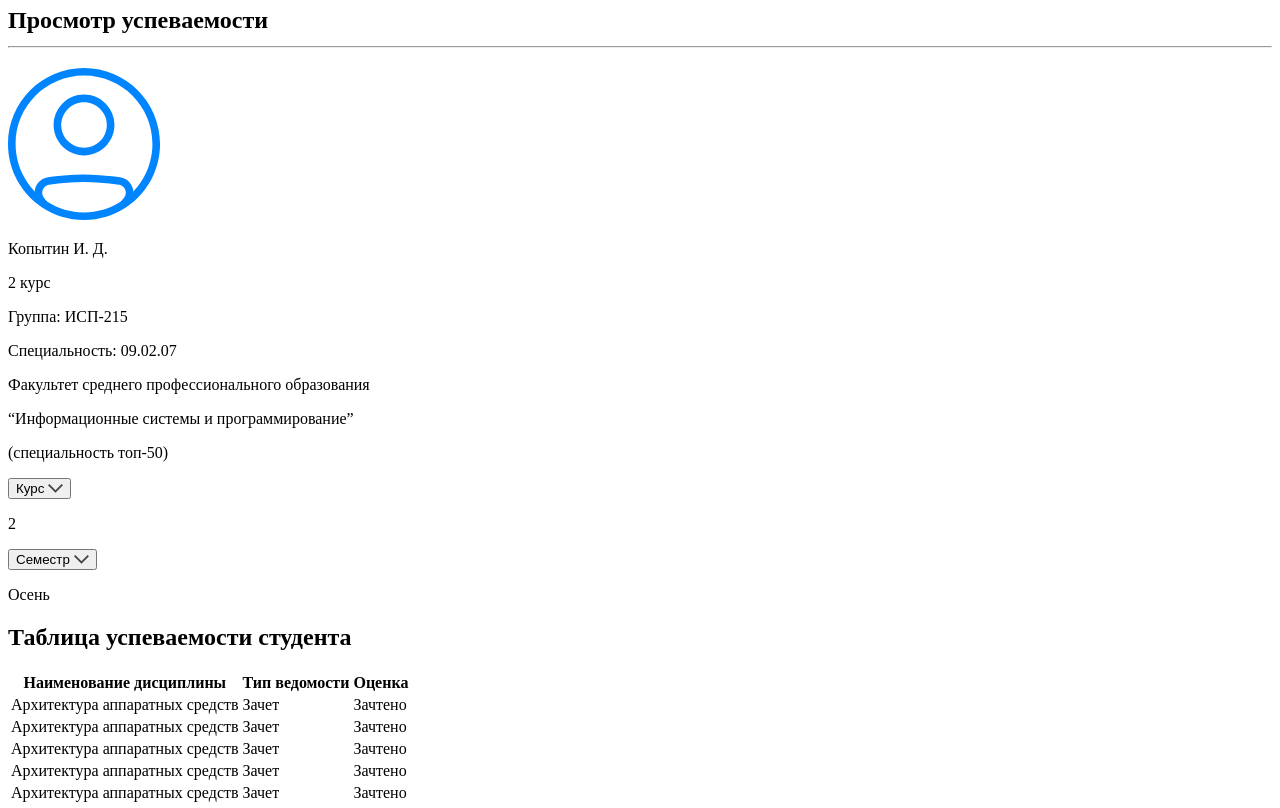
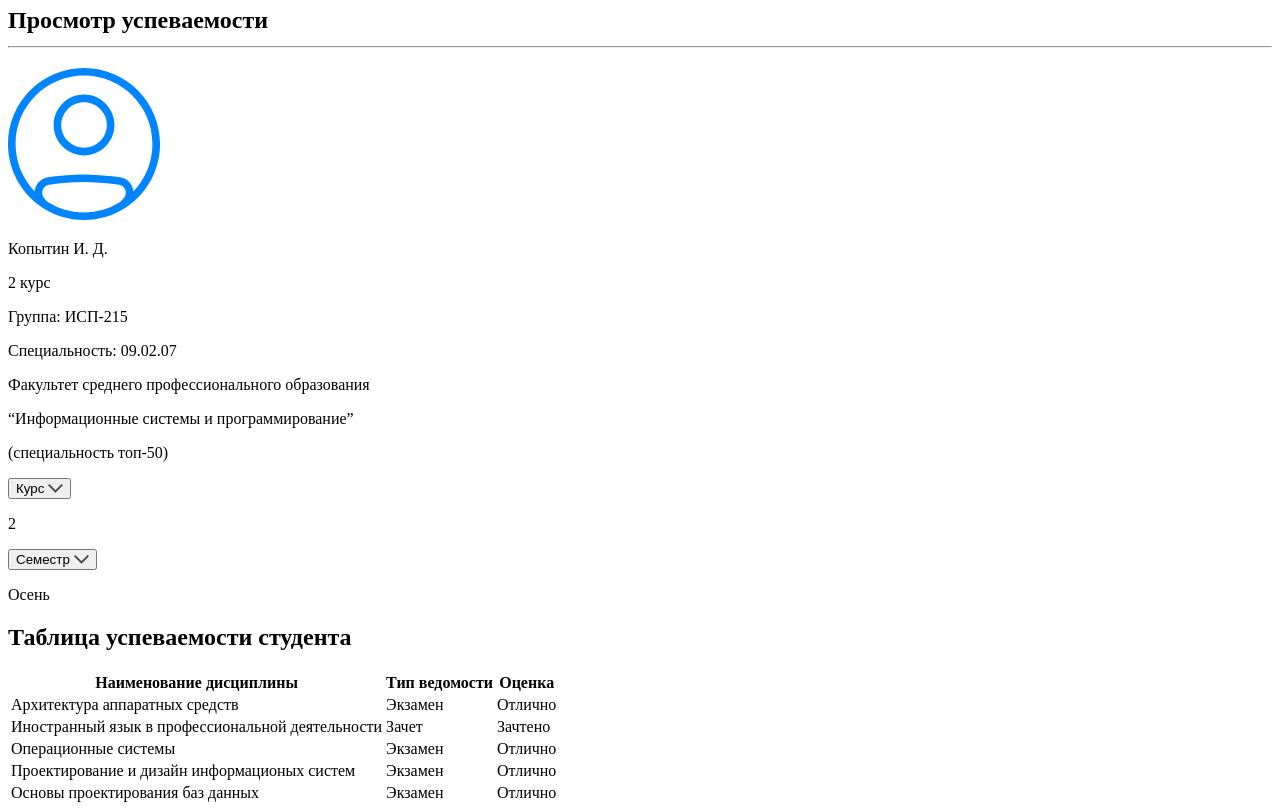
Before and after one commit to IvanZemsky/FigmaPage1, a plain HTML site: page index.html in a window 1280 px wide. Shown: the part 79-887 px from the top of the page. Drawn offline with nearby package versions, Linux system fonts and the light colour scheme.

Commit message:
Added table text

```diff
--- a/index.html
+++ b/index.html
@@ -86,31 +86,31 @@
                     <tbody>
                         <tr>
                             <td>Архитектура аппаратных средств</td>
+                            <td>Экзамен</td>
+                            <td>Отлично</td>
+                        </tr>
+                        <tr>
+                            <td>Иностранный язык в профессиональной деятельности</td>
                             <td>Зачет</td>
                             <td>Зачтено</td>
                         </tr>
                         <tr>
-                            <td>Архитектура аппаратных средств</td>
-                            <td>Зачет</td>
-                            <td>Зачтено</td>
+                            <td>Операционные системы</td>
+                            <td>Экзамен</td>
+                            <td>Отлично</td>
                         </tr>
                         <tr>
-                            <td>Архитектура аппаратных средств</td>
-                            <td>Зачет</td>
-                            <td>Зачтено</td>
+                            <td>Проектирование и дизайн информационых систем</td>
+                            <td>Экзамен</td>
+                            <td>Отлично</td>
                         </tr>
                         <tr>
-                            <td>Архитектура аппаратных средств</td>
-                            <td>Зачет</td>
-                            <td>Зачтено</td>
+                            <td>Основы проектирования баз данных</td>
+                            <td>Экзамен</td>
+                            <td>Отлично</td>
                         </tr>
                         <tr>
-                            <td>Архитектура аппаратных средств</td>
-                            <td>Зачет</td>
-                            <td>Зачтено</td>
-                        </tr>
-                        <tr>
-                            <td>Архитектура аппаратных средств</td>
+                            <td>История</td>
                             <td>Зачет</td>
                             <td>Зачтено</td>
                         </tr>
```
